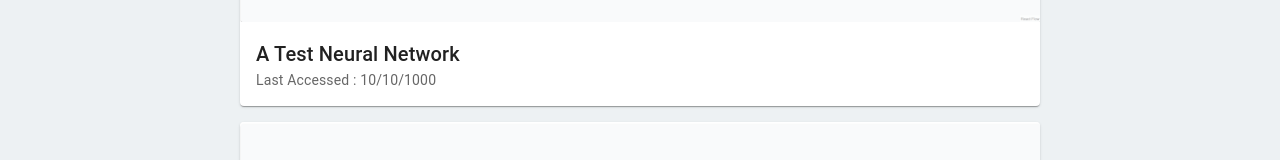
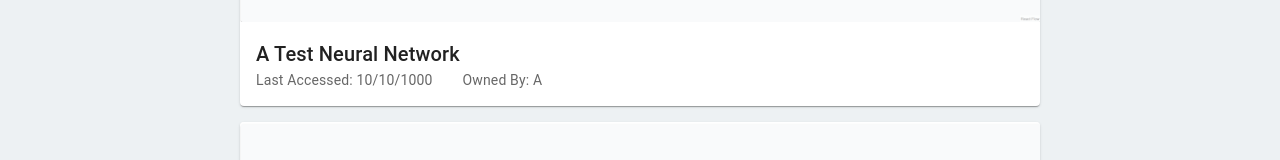
Before and after one commit to smalldonkus/TorchWeaver, a Next.js app in the folder frontend/: page /dashboard in a window 1280 px wide. Shown: the part 569-729 px from the top of the page. Built offline with nearby package versions, Linux system fonts and the light colour scheme; some icons are missing.

Commit message:
added in owner key

```diff
--- a/frontend/src/app/dashboard/components/NeuralNetworks.ts
+++ b/frontend/src/app/dashboard/components/NeuralNetworks.ts
@@ -2,12 +2,14 @@ export type NeuralNetworkInfo = {
   title: string;
   lastAccessed: string;
   image: string;
+  Owner: string;
+  Favourited: boolean;
 };
 
 let NeuralNetworks: NeuralNetworkInfo[] = [
-    { title: "A Test Neural Network", lastAccessed: "10/10/1000", image: "/testnetwork.png" },
-    { title: "B Test Neural Network", lastAccessed: "20/20/2000", image: "/testnetwork.png" },
-    { title: "C Test Neural Network", lastAccessed: "30/30/3000", image: "/testnetwork.png" },
+    { title: "A Test Neural Network", lastAccessed: "10/10/1000", image: "/testnetwork.png" , Owner:"A", Favourited: true},
+    { title: "B Test Neural Network", lastAccessed: "20/20/2000", image: "/testnetwork.png" , Owner:"A", Favourited: false},
+    { title: "C Test Neural Network", lastAccessed: "30/30/3000", image: "/testnetwork.png" , Owner:"B", Favourited: true},
 ];
 
 let VisibleNetworks: NeuralNetworkInfo[];
--- a/frontend/src/app/dashboard/components/dashboardBody.tsx
+++ b/frontend/src/app/dashboard/components/dashboardBody.tsx
@@ -15,7 +15,6 @@ import { SearchBar, searchFilter } from './SearchBar';
 import { NeuralNetworkInfo } from './NeuralNetworks';
 import { getNeuralNetworks } from './NeuralNetworks';
 import CardActionArea from '@mui/material/CardActionArea';
-import ClearIcon from '@mui/icons-material/Clear';
 import DeleteButton from './DeleteButton';
 
 export default function dashboardBody() {
@@ -58,8 +57,9 @@ export default function dashboardBody() {
                                 <Box sx={{display: "flex", justifyContent: "space-between"}}>
                                         <CardContent>
                                             <Typography variant="h6" sx={{ color: 'text' , flexGrow: 1}}>{NeuralNetwork.title}</Typography>
-                                            <Typography variant="body2" sx={{ color: 'text.secondary', flexGrow: 1}}>
-                                                Last Accessed : {NeuralNetwork.lastAccessed}
+                                            <Typography variant="body2" sx={{ color: 'text.secondary', flexGrow: 1 }}>
+                                                <span>Last Accessed: {NeuralNetwork.lastAccessed}</span>
+                                                <span style={{ marginLeft: 30 }}>Owned By: {NeuralNetwork.Owner}</span>
                                             </Typography>
                                         </CardContent>
                                         <CardActions>
```
